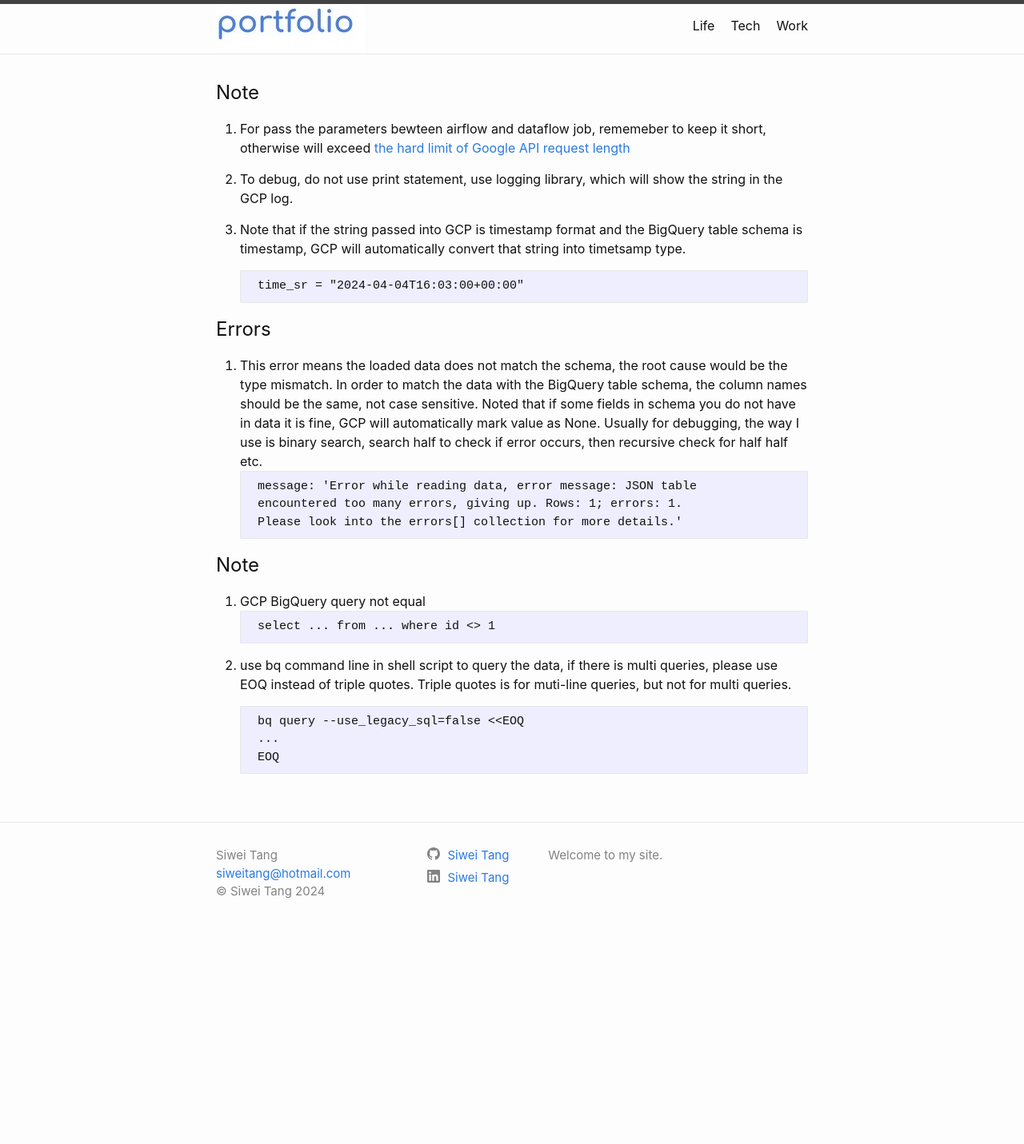
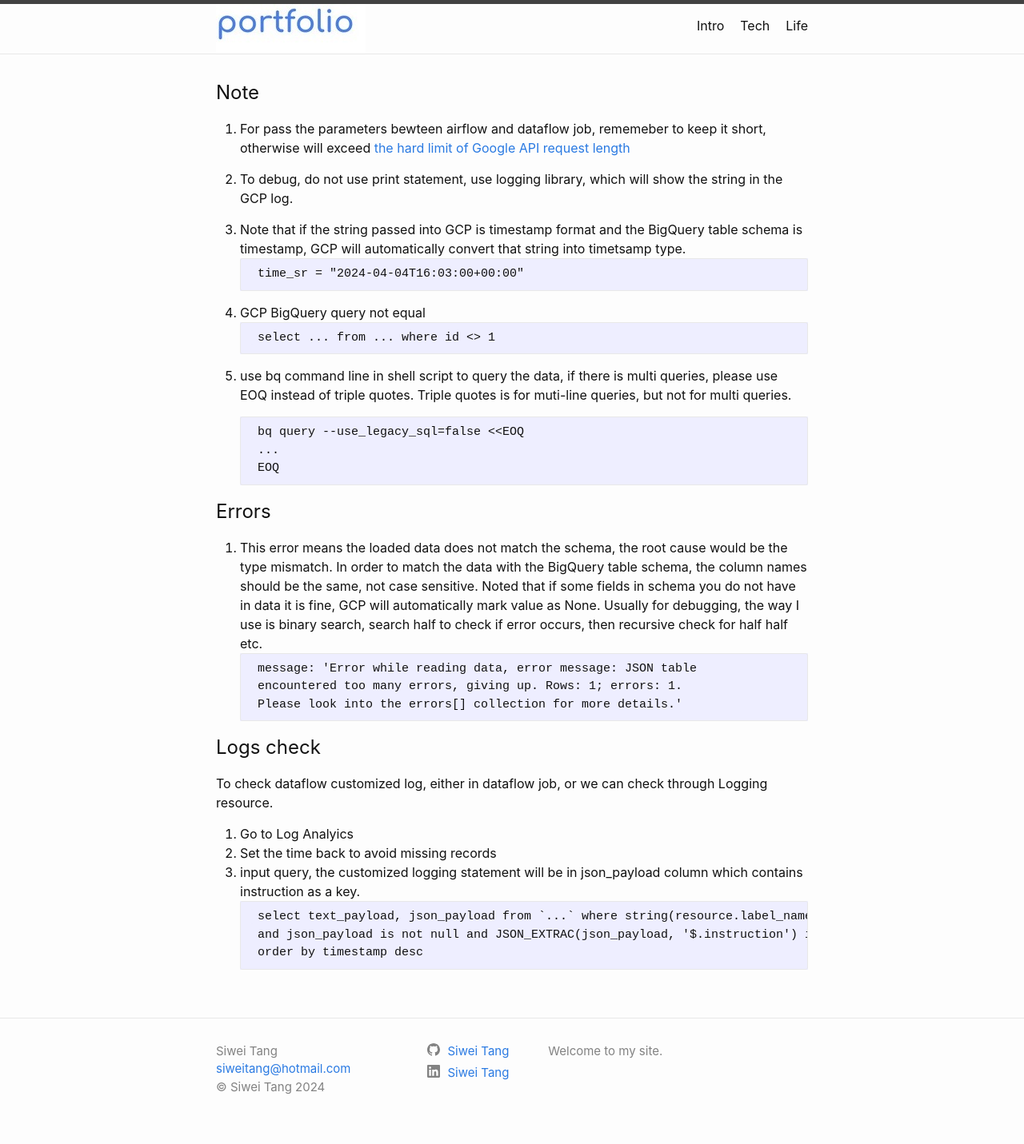
Before and after one commit to tangsiwei0831/portofolio, a Jekyll site: the page built from _Bugs/GCP.md, in a window 1280 px wide. Shown: the whole page at 80% size. Built offline with Jekyll 4.4.1, drawn with Linux system fonts in a browser that asks for light colours; before the commit the page ends 1187 px from its top, so only the background shows below that.

Commit message:
change and add feature

````diff
--- a/_Bugs/GCP.md
+++ b/_Bugs/GCP.md
@@ -16,6 +16,19 @@ order: 3
     time_sr = "2024-04-04T16:03:00+00:00"
     ```
 
+4. GCP BigQuery query not equal
+    ```
+    select ... from ... where id <> 1
+    ```
+5. use bq command line in shell script to query the data, if there is multi queries, please use EOQ instead of triple quotes.
+   Triple quotes is for muti-line queries, but not for multi queries.
+
+    ```
+    bq query --use_legacy_sql=false <<EOQ
+    ...
+    EOQ
+    ```
+
 # Errors
 1. This error means the loaded data does not match the schema, the root cause would be the type mismatch.
 In order to match the data with the BigQuery table schema, the column names should be the same, not case sensitive.
@@ -27,16 +40,13 @@ Usually for debugging, the way I use is binary search, search half to check if e
     Please look into the errors[] collection for more details.'
     ```
 
-# Note
-1. GCP BigQuery query not equal
+# Logs check
+To check dataflow customized log, either in dataflow job, or we can check through Logging resource.
+1. Go to Log Analyics
+2. Set the time back to avoid missing records
+3. input query, the customized logging statement will be in json_payload column which contains instruction as a key.
     ```
-    select ... from ... where id <> 1
+    select text_payload, json_payload from `...` where string(resource.label_name) = "..."
+    and json_payload is not null and JSON_EXTRAC(json_payload, '$.instruction') is not null
+    order by timestamp desc
     ```
-2. use bq command line in shell script to query the data, if there is multi queries, please use EOQ instead of triple quotes.
-   Triple quotes is for muti-line queries, but not for multi queries.
-
-    ```
-    bq query --use_legacy_sql=false <<EOQ
-    ...
-    EOQ
-    ```
````
Also changed, not shown: Intro.md (added, +14 -0 lines), _Bugs/Apache Beam.md (+129 -100 lines), _Restaurants/2022-07-11-Restaurants-01.md (+11 -1 lines), _Restaurants/2024-05-21-Restaurants-02.md (added, +15 -0 lines), _layouts/home-tech.html (+7 -24 lines), _layouts/work.html (added, +19 -0 lines), tech.md (deleted, +0 -9 lines), tech/_posts/2023-05-21-Leetcode.md (added, +6 -0 lines), tech/_posts/2023-05-21-work.md (added, +6 -0 lines), tech/index.md (added, +9 -0 lines), work.md (deleted, +0 -10 lines).
